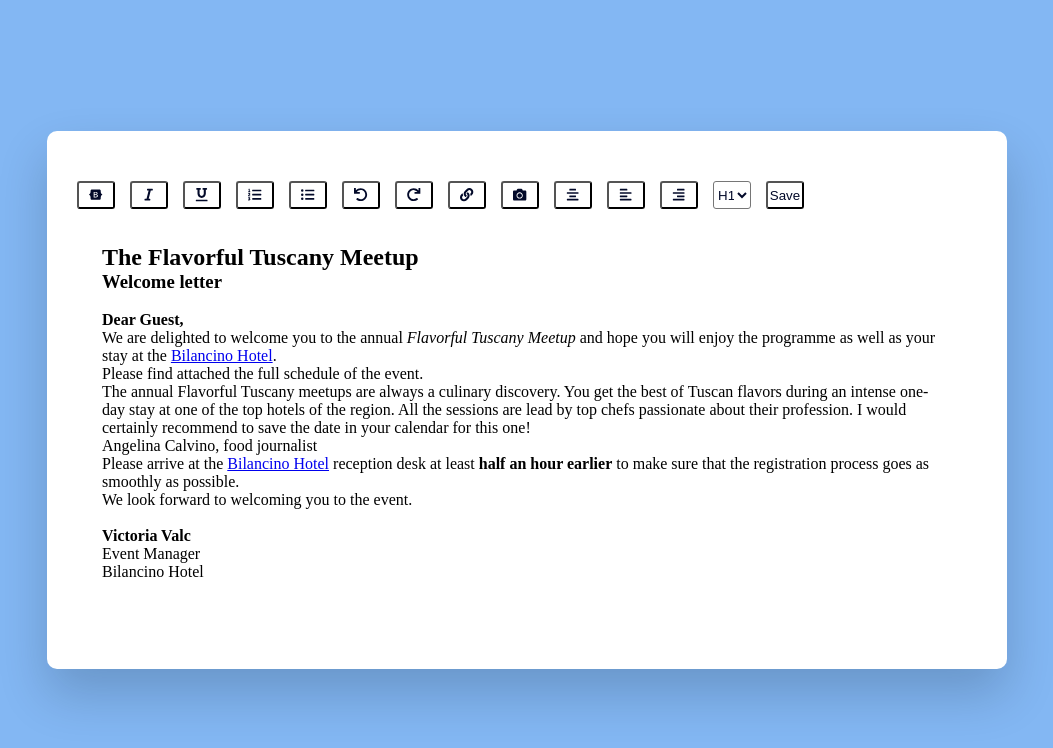
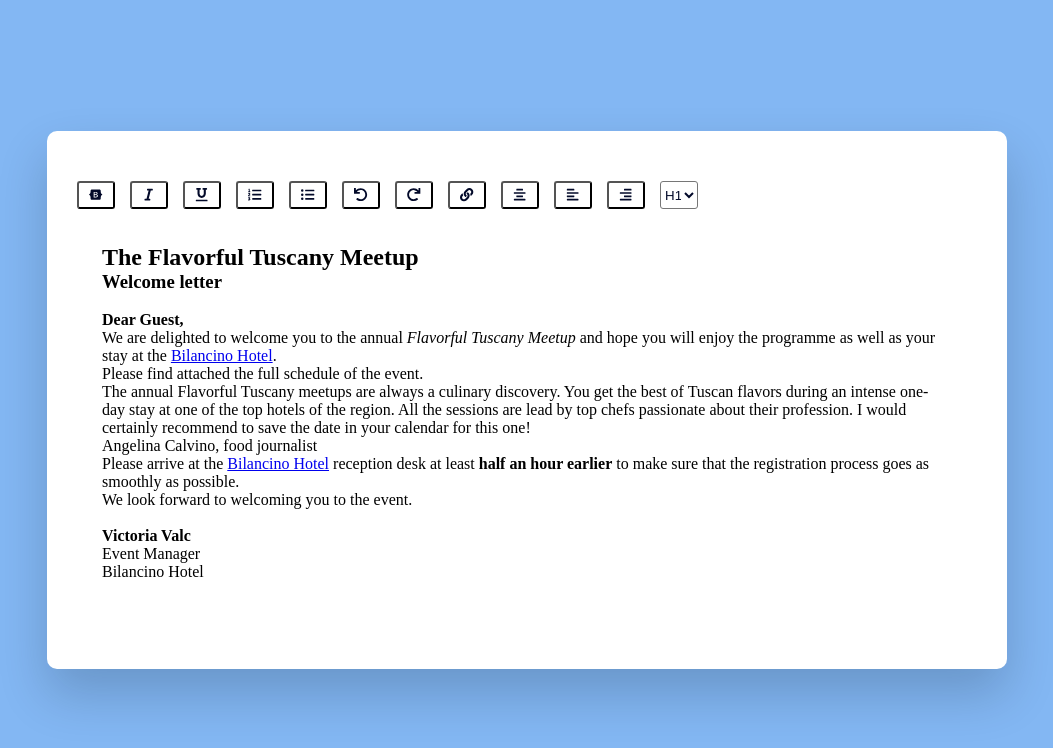
Before and after one commit to yadavdevendra/Text-editor-on-Typescript, a React (Create React App) app: page / in a window 1280 px wide. Shown: the top 748 px of the page, without its empty margins (113-1166 px from the left). Built offline with nearby package versions, Linux system fonts and the light colour scheme.

Commit message:
first commit

```diff
--- a/src/components/editor/Editcom.tsx
+++ b/src/components/editor/Editcom.tsx
@@ -82,7 +82,6 @@ export function Editcom({ data }: any): ReactElement {
 
                     {/*  Link */}
                     <button onClick={handlecreateLink}><FaLink /></button>
-                    <button onClick={handleInsertImage}><FaCamera /></button>
 
                     {/*  Alignment */}
                     <button onClick={handlejustifyCenter}><FaAlignCenter /></button>
@@ -96,7 +95,6 @@ export function Editcom({ data }: any): ReactElement {
                         ))}
                     </select>
                       {/*  Save Button only */}
-                    <button className="option-button spacing" onClick={handleSave}>Save</button>
                 </div>
                 <div ref={myDivElement} className="text-input" contentEditable={true} suppressContentEditableWarning={true} onMouseEnter={handlechange}>
                     {parse(data)}
```
